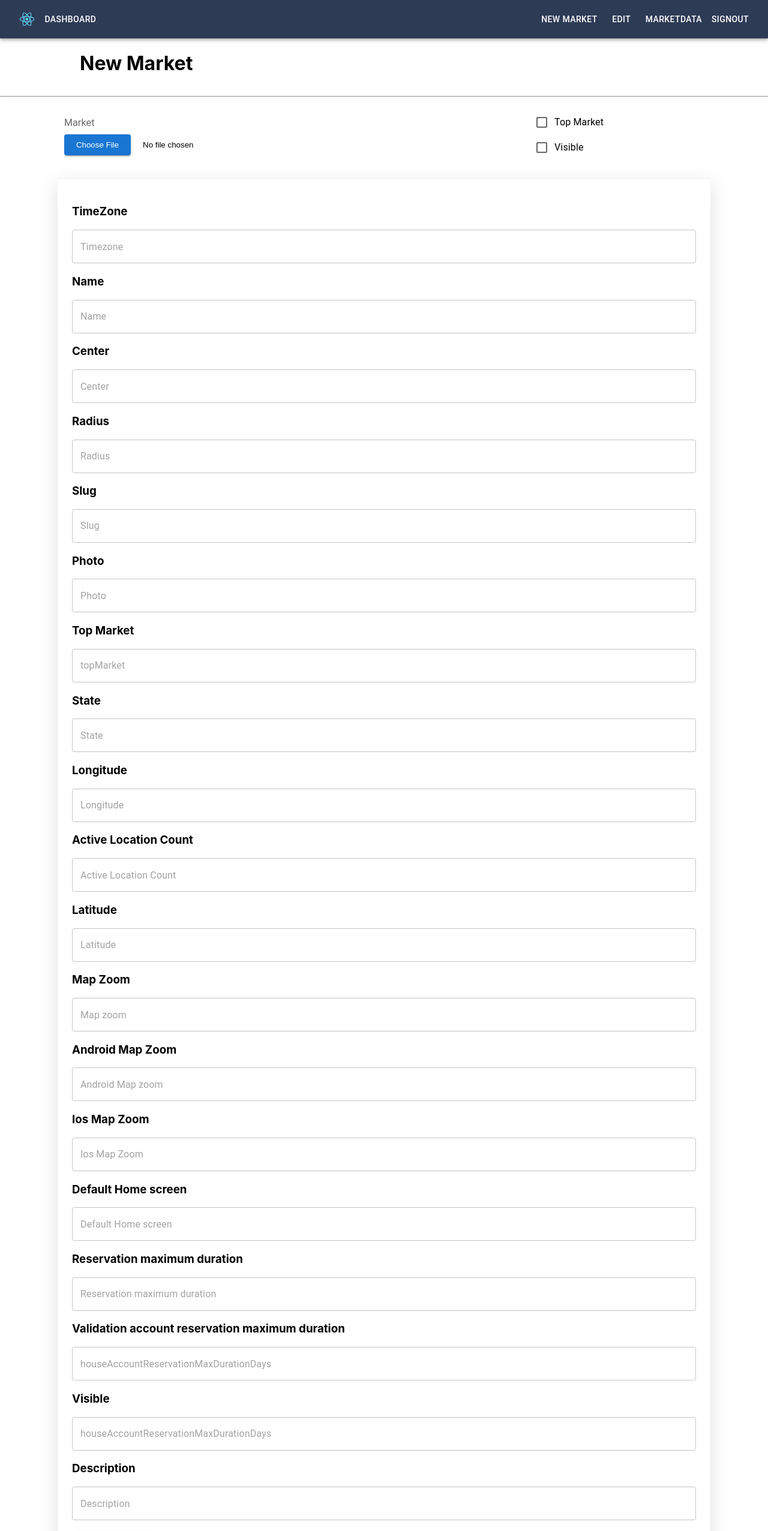
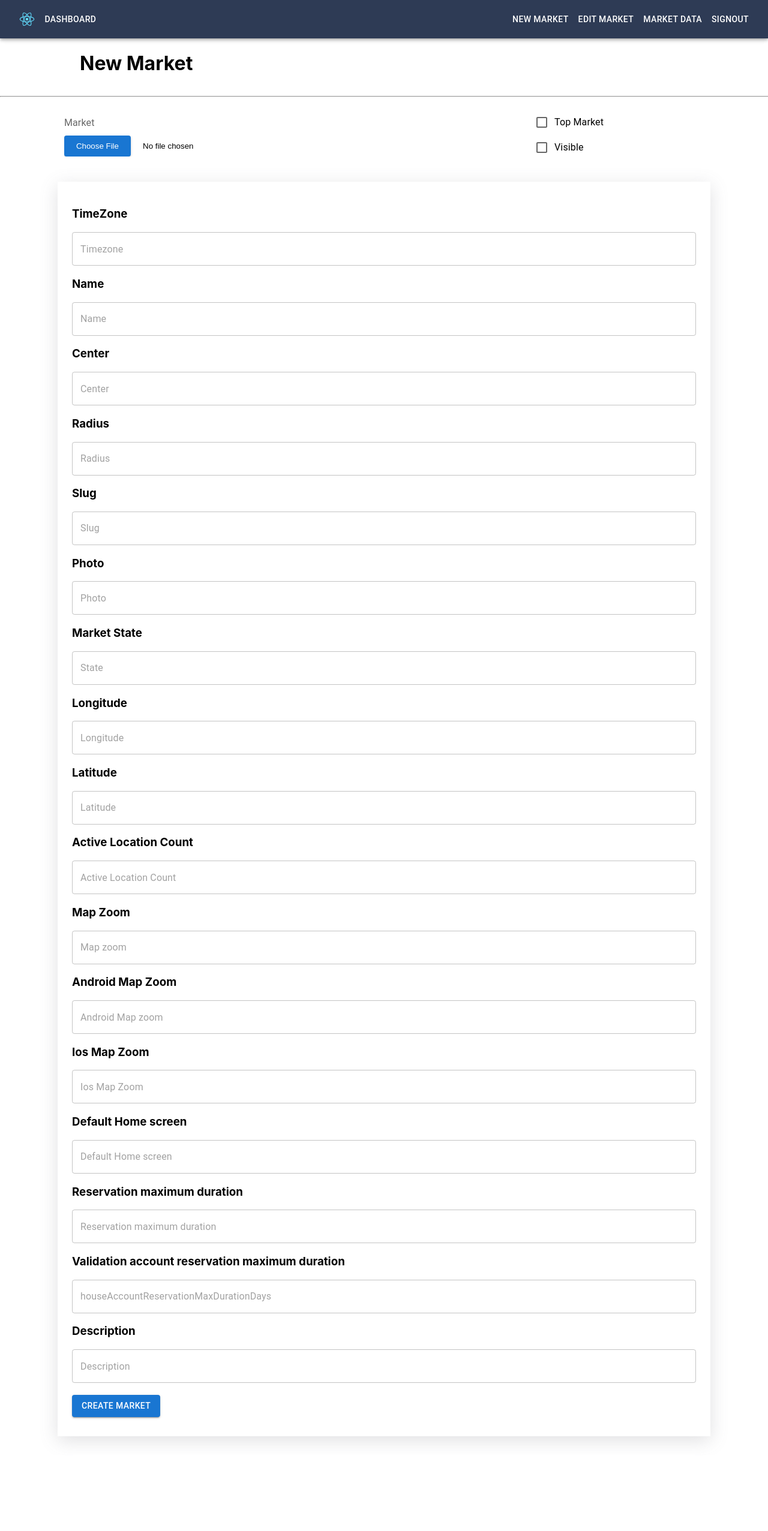
Before and after one commit to deekshith786/react_app, a React (Create React App) app: page /new in a window 1280 px wide. Shown: the top 2553 px of the page at 60% size. After the commit the page ends 2427 px from the top, so only its background shows below. Built offline with nearby package versions, Linux system fonts and the light colour scheme.

Commit message:
Added venuGroup

```diff
--- a/src/components/EditMarket/EditPage.css
+++ b/src/components/EditMarket/EditPage.css
@@ -13,6 +13,16 @@ h1, p{
     gap: 10%;
     margin: 1%;
 }
+
+input {
+    margin-top: 10px;
+    margin-bottom: 10px;
+}
+
+button{
+    padding: 0;
+}
+
 h5 {
     margin-top: 0 auto;
 }
--- a/src/components/EditMarket/EditPage.js
+++ b/src/components/EditMarket/EditPage.js
@@ -4,6 +4,7 @@ import { useState } from "react";
 import Swal from "sweetalert2";
 
 import './EditPage.css'
+import { VenuGroupDialogBox } from "./VenuGroup/VenuGroup";
 
 export const EditMarket = (params) => {
 
@@ -57,7 +58,7 @@ export const EditMarket = (params) => {
         </div>
         <div style={{ display: "inline-grid" }}>
           <InputLabel className="InputLabel">Venue Groups</InputLabel>
-            <input accept="image/*" id="upload-company-logo" type='file'  />
+          <Button><VenuGroupDialogBox/></Button>
           </div>
       </div>
       <div className="MuiCardContent-root">
--- /dev/null
+++ b/src/components/EditMarket/VenuGroup/VenuGroup.js
@@ -0,0 +1,43 @@
+import * as React from 'react';
+import Button from '@mui/material/Button';
+import TextField from '@mui/material/TextField';
+import Dialog from '@mui/material/Dialog';
+import DialogActions from '@mui/material/DialogActions';
+import DialogContent from '@mui/material/DialogContent';
+import DialogContentText from '@mui/material/DialogContentText';
+import DialogTitle from '@mui/material/DialogTitle';
+
+export const VenuGroupDialogBox = () => {
+
+  const [open, setOpen] = React.useState(false);
+
+  const handleClickOpen = () => {
+    setOpen(true);
+  };
+
+  const handleClose = () => {
+    setOpen(false);
+  };
+
+  return (
+    <div>
+      <Button variant="contained" onClick={handleClickOpen}>
+        Add Venu Group
+      </Button>
+      <Dialog open={open} onClose={handleClose}>
+        <DialogTitle><b>New Venu Group</b></DialogTitle>
+        <DialogContent>
+          <DialogContentText><b>Title</b></DialogContentText>
+          <TextField margin="dense" label="Email Address" type="email" fullWidth variant="outlined"/>
+          <DialogContentText><b>Photo</b></DialogContentText>
+          <TextField margin="dense" label="photo" fullWidth variant="outlined"/>
+          <input accept="image/*" id="upload-company-logo" type='file'  />
+        </DialogContent>
+        <DialogActions>
+          <Button onClick={handleClose} variant = "contained">Cancel</Button>
+          <Button onClick={handleClose} variant = "contained">Save</Button>
+        </DialogActions>
+      </Dialog>
+    </div>
+  );
+}
--- a/src/components/Navbar/NavBar.js
+++ b/src/components/Navbar/NavBar.js
@@ -15,8 +15,8 @@ export const NavBar = () => {
                 <Button color="inherit" onClick={()=>{ navigate('/')}}>Dashboard</Button>
               </Typography>
               <Button color="inherit" onClick={()=>{ navigate('/new')}}>New Market</Button>
-              <Button color="inherit" onClick={()=>{ navigate('/edit')}}>Edit</Button>
-              <Button color="inherit" onClick={()=>{ navigate('/tab')}}>MarketData</Button>
+              <Button color="inherit" onClick={()=>{ navigate('/edit')}}>Edit Market</Button>
+              <Button color="inherit" onClick={()=>{ navigate('/tab')}}>Market Data</Button>
               <Button color="inherit">SignOut</Button>
             </Toolbar>
           </AppBar>
--- a/src/components/NewMarket/NewMarket.js
+++ b/src/components/NewMarket/NewMarket.js
@@ -66,11 +66,7 @@ export const NewMarket = (params) => {
               <TextField fullWidth  onChange={(event)=>{console.log("updated photo" ,event,); setCurrentMarketData({...currentMarketData, "photo":event.target.value})}} placeholder= "Photo" variant="outlined"></TextField>
             </Grid>
             <Grid xs={12} sm={6} item>
-            <h3>Top Market</h3>
-              <TextField fullWidth  onChange={(event)=>{console.log("updated top market" ,event,); setCurrentMarketData({...currentMarketData, "topMarket":event.target.value})}} placeholder= "topMarket" variant="outlined"></TextField>
-            </Grid>
-            <Grid xs={12} sm={6} item>
-            <h3>State</h3>
+            <h3> Market State</h3>
               <TextField fullWidth onChange={(event)=>{console.log("updated state" ,event,); setCurrentMarketData({...currentMarketData, "marketState":event.target.value})}} placeholder= "State" variant="outlined"></TextField>
             </Grid>
             <Grid xs={12} sm={6} item>
@@ -78,12 +74,12 @@ export const NewMarket = (params) => {
               <TextField fullWidth onChange={(event)=>{console.log("updated Longitude" ,event,); setCurrentMarketData({...currentMarketData, "longitude":event.target.value})}} placeholder= "Longitude" variant="outlined"></TextField>
             </Grid>
             <Grid xs={12} sm={6} item>
+            <h3>Latitude</h3>
+              <TextField fullWidth onChange={(event)=>{console.log("updated Latitude" ,event,); setCurrentMarketData({...currentMarketData, "latitude":event.target.value})}} placeholder="Latitude" variant="outlined"></TextField>
+            </Grid>
+            <Grid xs={12} sm={6} item>
             <h3>Active Location Count</h3>
               <TextField fullWidth onChange={(event)=>{console.log("updated Active location count" ,event,); setCurrentMarketData({...currentMarketData, "activeLocationsCount":event.target.value})}} placeholder= "Active Location Count" variant="outlined"></TextField>
-            </Grid>
-            <Grid xs={12} sm={6} item>
-            <h3>Latitude</h3>
-              <TextField fullWidth onChange={(event)=>{console.log("updated Latitude" ,event,); setCurrentMarketData({...currentMarketData, "latitude":event.target.value})}} placeholder="Latitude" variant="outlined"></TextField>
             </Grid>
             <Grid xs={12} sm={6} item>
             <h3>Map Zoom</h3>
@@ -110,10 +106,6 @@ export const NewMarket = (params) => {
               <TextField fullWidth onChange={(event)=>{console.log("houseAccountReservationMaxDurationDays" ,event,); setCurrentMarketData({...currentMarketData, "houseAccountReservationMaxDurationDays":event.target.value})}} placeholder="houseAccountReservationMaxDurationDays" variant="outlined"></TextField>
             </Grid>
             <Grid xs={12} sm={6} item>
-            <h3>Visible</h3>
-              <TextField fullWidth onChange={(event)=>{console.log("Visile" ,event,); setCurrentMarketData({...currentMarketData, "visible":event.target.value})}} placeholder="houseAccountReservationMaxDurationDays" variant="outlined"></TextField>
-            </Grid>
-            <Grid xs={12} sm={6} item>
             <h3>Description</h3>
               <TextField fullWidth onChange={(event)=>{console.log("updated Description" ,event,); setCurrentMarketData({...currentMarketData, "description":event.target.value})}} placeholder="Description" variant="outlined"></TextField>
             </Grid><br/>
```
